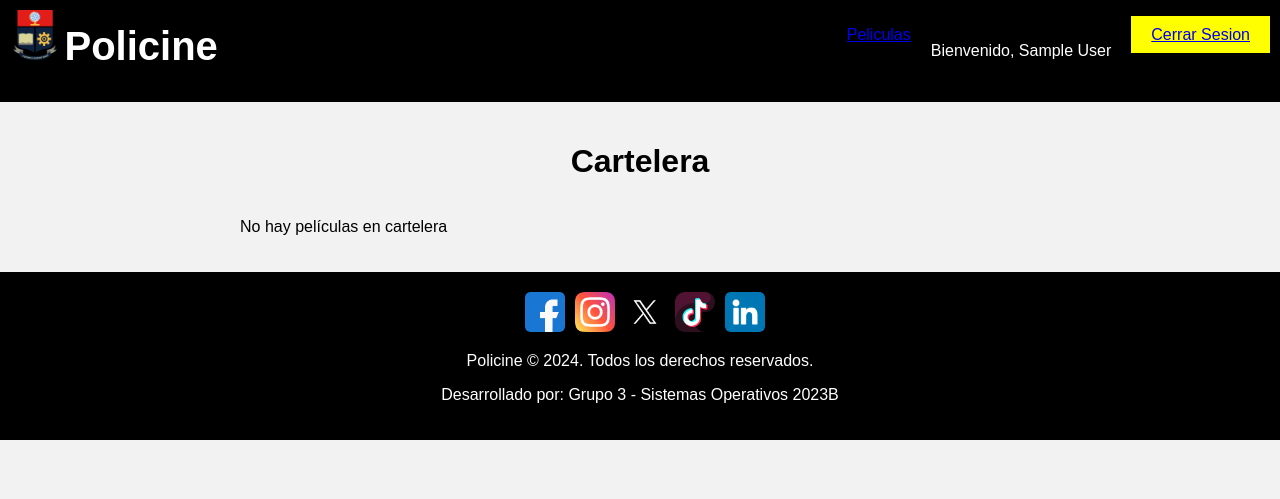
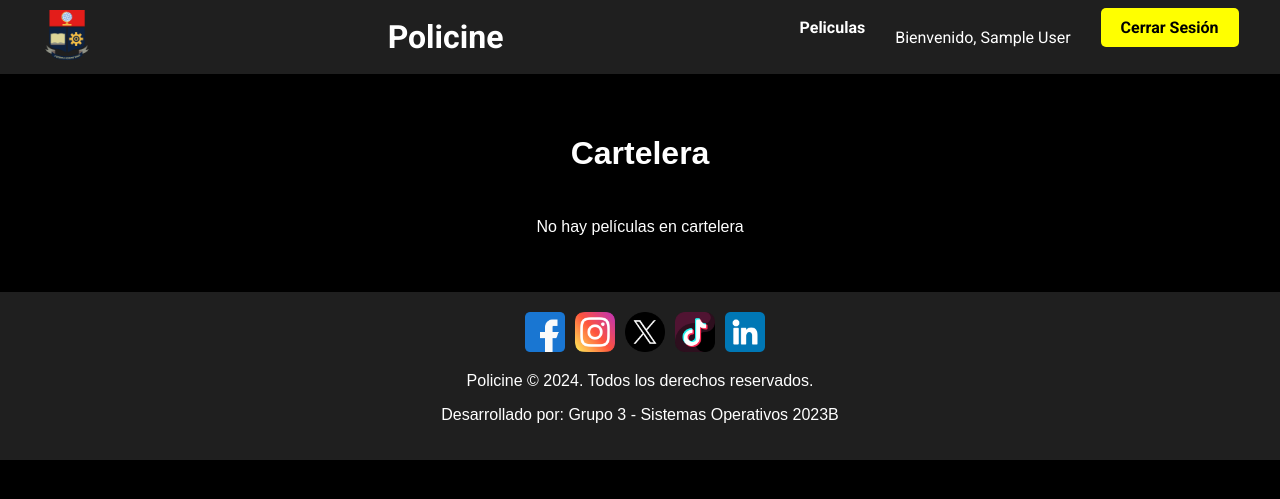
Before and after one commit to Ferkhan/Policine, a PHP site: page /Policine/app/user_interface/cartelera.php in a window 1280 px wide. Shown: the top 499 px of the page. Run offline with PHP 8.4, Linux system fonts and the light colour scheme; the visitor is signed in with stand-in values (Sample User, id 1); data that the repository does not hold is empty; some libraries are stand-ins or nearby versions.

Commit message:
Aplicado css a: iniciosesion, crearcuenta, cartelera, header y footer.

```diff
--- a/app/data_access/conexion.php
+++ b/app/data_access/conexion.php
@@ -1,6 +1,6 @@
 <?php
 class Conexion {
-    public $host       = "192.168.1.23";
+    public $host       = "localhost";
     public $dbname     = "DB_Policine";
     public $username   = "ferkhan";
     public $password   = "ferkhan";
--- a/app/user_interface/templates/footer.php
+++ b/app/user_interface/templates/footer.php
@@ -1,6 +1,6 @@
 <?php
 
-$enlace = "http://192.168.1.19/Policine/resources/images/";
+$enlace = "http://localhost/Policine/resources/images/";
 $logos = [
     "Facebook" => "facebook.png",
     "Instagram" => "instagram.png",
@@ -23,7 +23,7 @@
 ];
 ?>
 
-<footer style="background-color: #000; color: #fff; padding: 20px; text-align: center;">
+<footer style="background-color: #1f1f1f; color: #fff; padding: 20px; text-align: center;">
     <div>
         <?php foreach ($redesSociales as $redSocial => $link):
             echo '<a href="' . $link . '">';
--- a/app/user_interface/templates/header.php
+++ b/app/user_interface/templates/header.php
@@ -1,8 +1,8 @@
 <?php
 session_start();
 
-$enlace = "http://192.168.1.19/Policine/app/";
-$logo = "http://192.168.1.19/Policine/resources/images/epn.png"; // Ruta al logo que vamos a utilizar.
+$enlace = "http://localhost/Policine/app/";
+$logo = "http://localhost/Policine/resources/images/epn.png"; // Ruta al logo que vamos a utilizar.
 $titulo = "Policine";
 $nombre_usuario = $_SESSION['usuario_nombre'];
 $menu = [
@@ -17,22 +17,85 @@
     <meta charset="UTF-8">
     <meta name="viewport" content="width=device-width, initial-scale=1.0">
     <title><?php echo $titulo; ?></title>
+    <link href="https://fonts.googleapis.com/css2?family=Roboto:wght@400;700&display=swap" rel="stylesheet">
+    <style>
+        body {
+            font-family: 'Arial', sans-serif;
+            background-color: #000;
+            color: #fff;
+            margin: 0;
+            padding: 0;
+        }
+
+        header {
+            background-color: #1f1f1f; /* Cambiando el color de fondo */
+            color: #fff;
+            padding: 10px;
+            font-family: 'Roboto', sans-serif;
+            display: flex;
+            justify-content: space-between;
+            align-items: center;
+        }
+
+        header > div {
+            max-width: 1200px;
+            margin: 0 auto; /* Centrando el encabezado */
+            width: 95%; /* Reduciendo el ancho del encabezado */
+            display: flex;
+            justify-content: space-between;
+            align-items: center;
+        }
+
+        nav ul {
+            list-style-type: none;
+            display: flex;
+            gap: 20px;
+            margin: 0;
+            padding: 0;
+        }
+
+        nav ul li a {
+            text-decoration: none;
+            color: #fff;
+            font-size: 16px;
+            font-weight: bold;
+            transition: color 0.3s ease;
+        }
+
+        nav ul li a:hover {
+            color: #ffcc00;
+        }
+
+        nav ul li p {
+            margin: 0;
+            padding: 10px;
+        }
+
+        nav ul li:last-child a {
+            background-color: #ff0;
+            padding: 10px 20px;
+            border-radius: 5px;
+            color: #000;
+            transition: background-color 0.3s ease;
+        }
+
+        nav ul li:last-child a:hover {
+            background-color: #ffcc00;
+        }
+    </style>
 </head>
 <body>
-    <header style="background-color: #000; color: #fff; padding: 10px;">
-        <div style="display: flex; justify-content: space-between;">
+    <header>
+        <div>
             <div>
                 <img src="<?php echo $logo; ?>" alt="Logo" style="height: 50px;margin-bottom: 0;">
-                <span style="margin-left: 0px; font-size: 40px; font-weight: bold;"><?php echo $titulo; ?></span>
             </div>
+            <h1 style="margin: 0; font-size: 32px;"><?php echo $titulo; ?></h1>
             <nav>
-                <ul style="list-style-type: none; display: flex; gap: 20px;">
-                    <?php foreach ($menu as $item => $link): ?>
-                        <li><a href="<?php echo $link; ?>"><?php echo $item; ?></a></li>
-                    <?php endforeach;
-                    echo '<li><p>Bienvenido, ' . $nombre_usuario . '</p></li>';
-                    echo '<li><a href="' . $enlace . 'business_logic/cerrar_sesion_bl.php" style="background-color: #ff0; padding: 10px 20px;">Cerrar Sesion</a></li>'
-                    ?>
+                <ul>
+                    <li><a href="<?php echo $enlace . "user_interface/cartelera.php"; ?>">Peliculas</a></li>
+                    <li><p>Bienvenido, <?php echo $nombre_usuario; ?></p></li>
+                    <li><a href="<?php echo $enlace . 'business_logic/cerrar_sesion_bl.php'; ?>">Cerrar Sesión</a></li>
                 </ul>
             </nav>
         </div>
--- a/resources/css/cartelera.css
+++ b/resources/css/cartelera.css
@@ -1,47 +1,48 @@
 body {
-    font-family: Arial, sans-serif;
-    background-color: #f2f2f2;
+    font-family: 'Arial', sans-serif;
+    background-color: #000;
+    color: #fff;
     margin: 0;
     padding: 0;
 }
 
-
-img {
-    width: 100%; /* Ancho al 100% del contenedor */
-    max-height: 300px; /* Altura máximo de 400px */
-    width: auto; /*  Ancho automática para mantener la proporción */
-    border-radius: 5px; /* Borde redondeado */
-    box-shadow: 0 2px 4px rgba(0, 0, 0, 0.1); /* Sombra */
-    margin-bottom: 20px; /* Margen inferior de 20px */
-}
-
 .container {
-    max-width: 800px;
-    margin: 0 auto;
-    padding: 20px;
+    padding: 40px;
 }
 
 h1 {
     text-align: center;
+    margin-bottom: 30px;
 }
 
 .peliculas {
-    display: grid;
-    grid-template-columns: repeat(auto-fill, minmax(200px, 1fr));
-    grid-gap: 20px;
+    display: flex;
+    flex-wrap: wrap;
+    justify-content: center;
+    gap: 20px;
 }
 
 .pelicula {
-    background-color: #fff;
-    border-radius: 5px;
-    box-shadow: 0 2px 4px rgba(0, 0, 0, 0.1);
+    background-color: rgba(0, 0, 0, 0.8);
     padding: 20px;
+    border-radius: 10px;
+    box-shadow: 0 0 10px rgba(0, 0, 0, 0.3);
+    width: 200px;
+    text-align: center;
+}
+
+.pelicula img {
+    width: 100%;
+    border-radius: 10px;
+    margin-bottom: 10px;
 }
 
 .pelicula h2 {
-    text-align: center;
+    font-size: 18px;
+    margin-bottom: 5px;
 }
 
 .pelicula p {
-    margin-bottom: 0;
+    font-size: 14px;
+    margin-bottom: 5px;
 }
```
Also changed, not shown: resources/css/crear_cuenta.css (+42 -18 lines), resources/css/inicio_sesion.css (+53 -51 lines).
